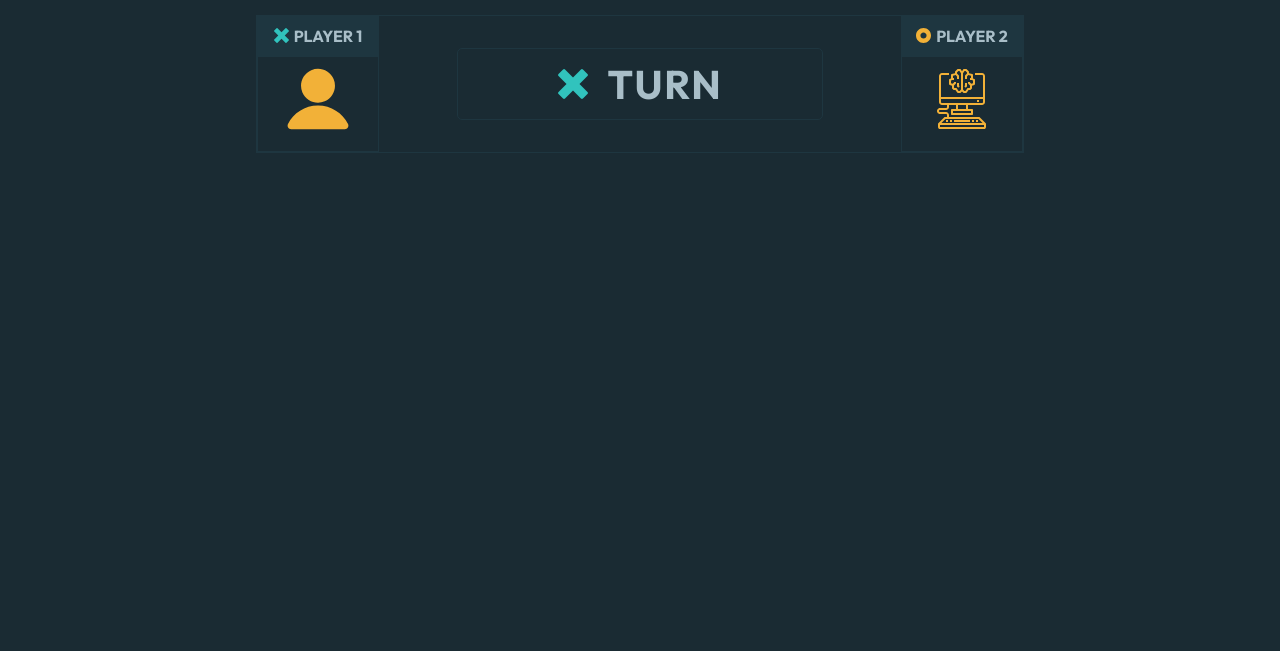
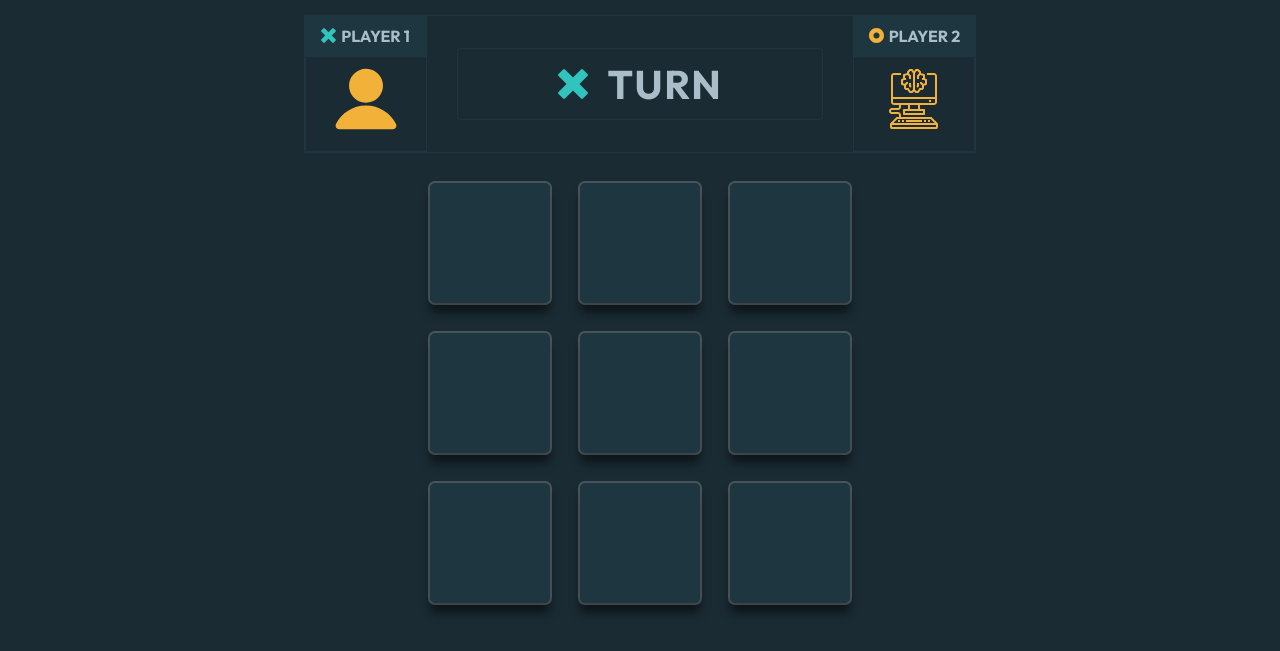
Before and after one commit to ahmeducf/tic-tac-toe, a website: page src/index.html in a window 1280 px wide. Shown: the part 85-736 px from the top of the page. Drawn offline with Linux system fonts and the light colour scheme.

Commit message:
chore: Add CSS styles to game board

```diff
--- a/src/index.html
+++ b/src/index.html
@@ -83,21 +83,15 @@
 
       <main>
         <div class="game__board">
-          <div class="game__board-row">
           <button class="game__board-cell" data-cell-index="0"></button>
           <button class="game__board-cell" data-cell-index="1"></button>
           <button class="game__board-cell" data-cell-index="2"></button>
-          </div>
-          <div class="game__board-row">
           <button class="game__board-cell" data-cell-index="3"></button>
           <button class="game__board-cell" data-cell-index="4"></button>
           <button class="game__board-cell" data-cell-index="5"></button>
-          </div>
-          <div class="game__board-row">
           <button class="game__board-cell" data-cell-index="6"></button>
           <button class="game__board-cell" data-cell-index="7"></button>
           <button class="game__board-cell" data-cell-index="8"></button>
-          </div>
         </div>
       </main>
     </section>
--- a/src/style.css
+++ b/src/style.css
@@ -66,6 +66,8 @@ button {
   display: grid;
   grid-template-columns: 1fr;
   grid-template-rows: auto auto 1fr;
+  justify-items: center;
+  align-items: center;
 }
 
 /* Game Header */
@@ -73,8 +75,6 @@ button {
 .game header {
   grid-column: 1 / -1;
   grid-row: 1 / 2;
-  justify-self: center;
-  align-self: center;
   display: flex;
   align-items: center;
 }
@@ -111,9 +111,8 @@ button {
   display: flex;
   justify-content: space-between;
   align-items: center;
-  justify-self: center;
+  gap: 30px;
   color: var(--grey);
-  width: 60%;
   border: 1px solid var(--secondary);
 }
 
@@ -182,6 +181,24 @@ button {
 .game main {
   grid-column: 1 / 2;
   grid-row: 3 / -1;
+  margin: 30px 0;
+}
+
+.game__board {
+  display: grid;
+  grid-template-columns: repeat(3, 1fr);
+  grid-template-rows: repeat(3, 1fr);
+  gap: 30px;
+  justify-items: center;
+  align-items: center;
+}
+
+.game__board-cell {
+  width: 120px;
+  height: 120px;
+  background-color: var(--secondary);
+  outline: 2px solid rgba(255, 255, 255, 0.2);
+  box-shadow: 0 10px 10px rgba(0, 0, 0, 0.5);
 }
 
 /*** Game-Initializer ***/
```
Lines whose indentation alone changed are shown as unchanged.
